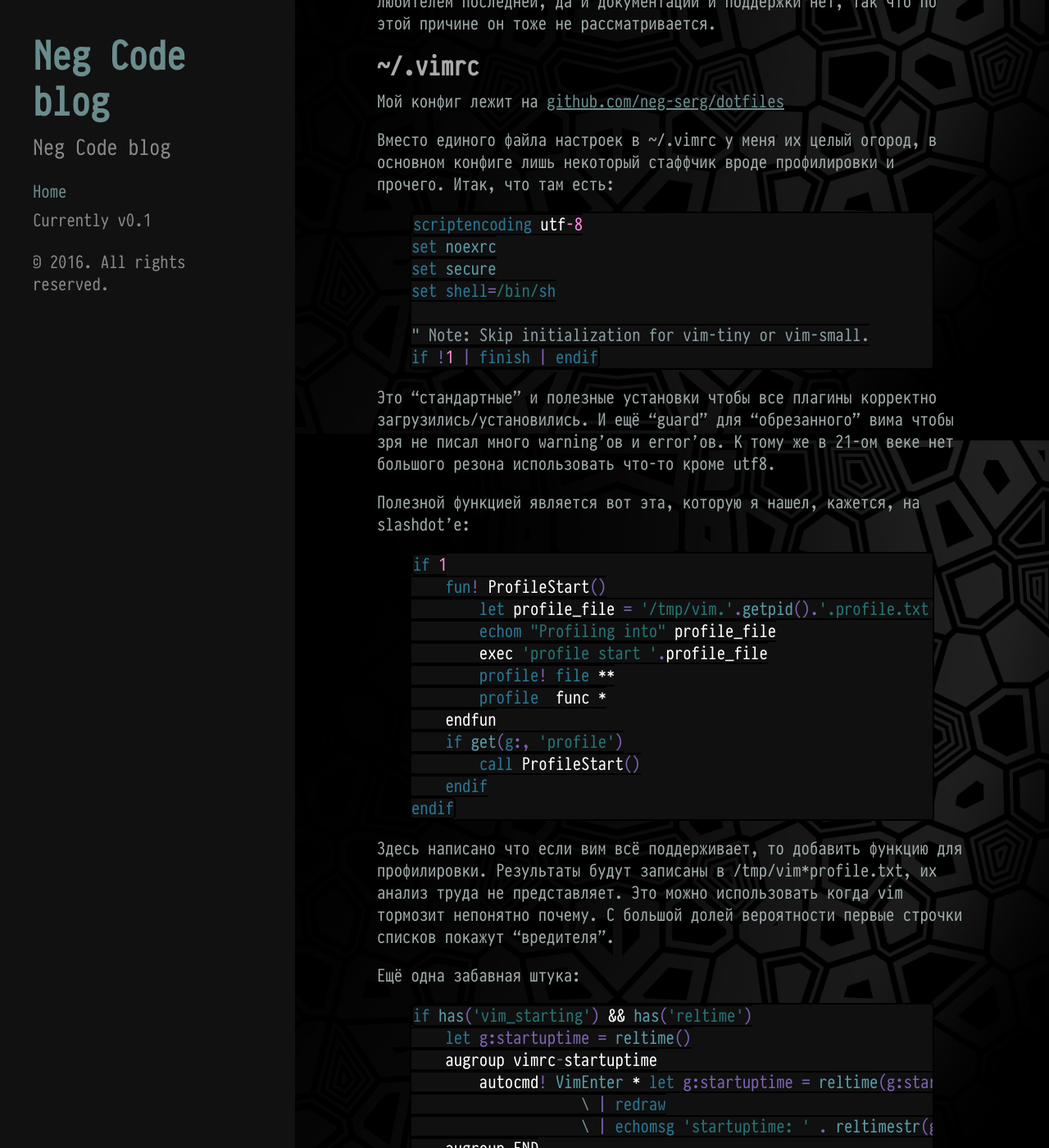
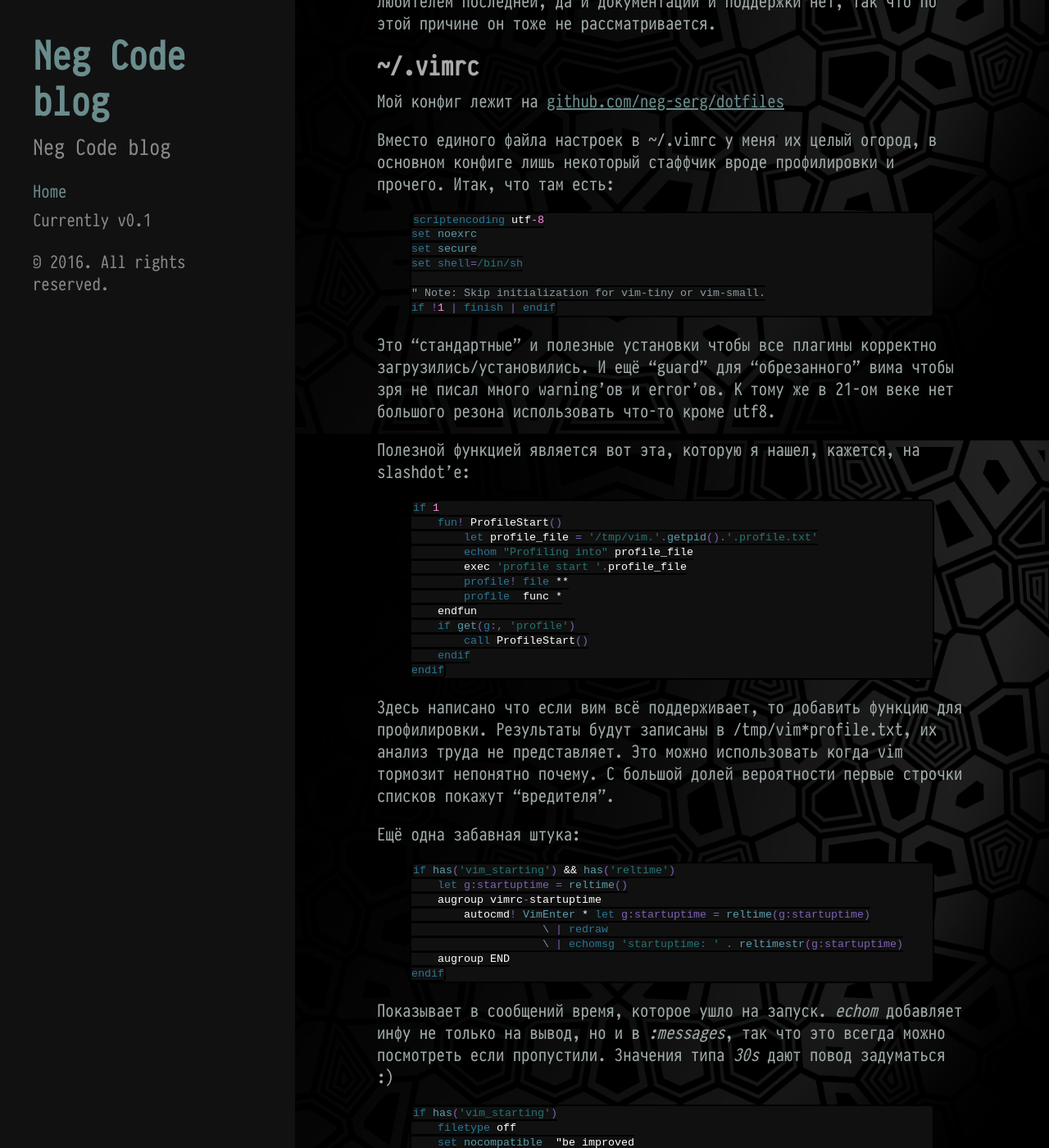
Before and after one commit to neg-serg/neg-serg.github.io, a Jekyll site: the page built from _posts/2016-01-25-vim-as-ide.md, in a window 1280 px wide and 1400 px high, scrolled down 1383 px. Shown: the whole window at 82% size. Built offline with Jekyll 4.4.1, drawn with Linux system fonts in a browser that asks for light colours; comment, search, counter and statistics services are not loaded; some of the changed text lies outside the part shown.

Commit message:
minor update to css

```diff
--- a/public/css/neg.css
+++ b/public/css/neg.css
@@ -105,8 +105,7 @@ strong, b { color: #848471; }
 code, pre {
     color: white;
     background-color: #101010;
-    font-family: "PragmataPro2", sans-serif; !important
-    font-size: 8pt; !important
+    font-size: 10pt;
     white-space: pre;
     border-color: black;
     border-width: 2px;
@@ -116,15 +115,6 @@ code, pre {
     overflow-y: auto !important;
     max-height: 1024px;
 }
-
-.highlight {
-    margin-bottom: 1rem;
-    border-radius: 4px;
-}
-.highlight pre {
-    margin-bottom: 0;
-}
-
 
 hr {
     display: block;
@@ -373,11 +363,9 @@ a.sidebar-nav-item:focus { text-decoration: underline; }
     .layout-reverse .content { margin-left: 4rem; margin-right: 22rem; }
 }
 
-.theme-base-0b .sidebar { background-color: #00000; }
-.theme-base-0b .content a, .theme-base-0b .related-posts li a:hover { color: #6a8c8c; }
-.theme-base-0d .sidebar { background-color: #6a8c8c; }
-.theme-base-0d .content a,
-.theme-base-0d .related-posts li a:hover { color: #6a8c8c; }
+.sidebar { background-color: #00000; }
+.content a, .theme-base-0b .related-posts li a:hover { color: #6a8c8c; }
+.content a, .related-posts li a:hover { color: #6a8c8c; }
 
 /*
  * Masthead
```
